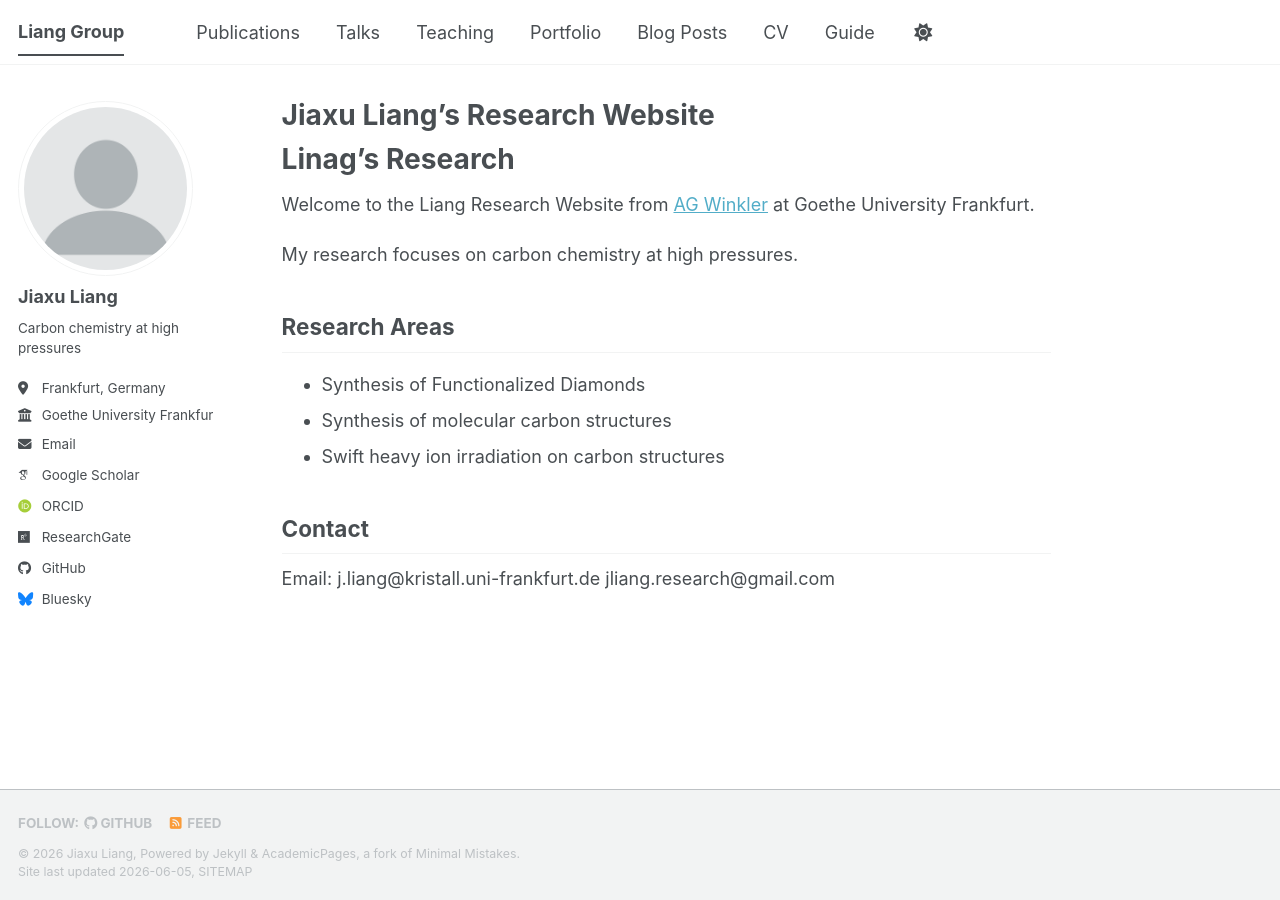
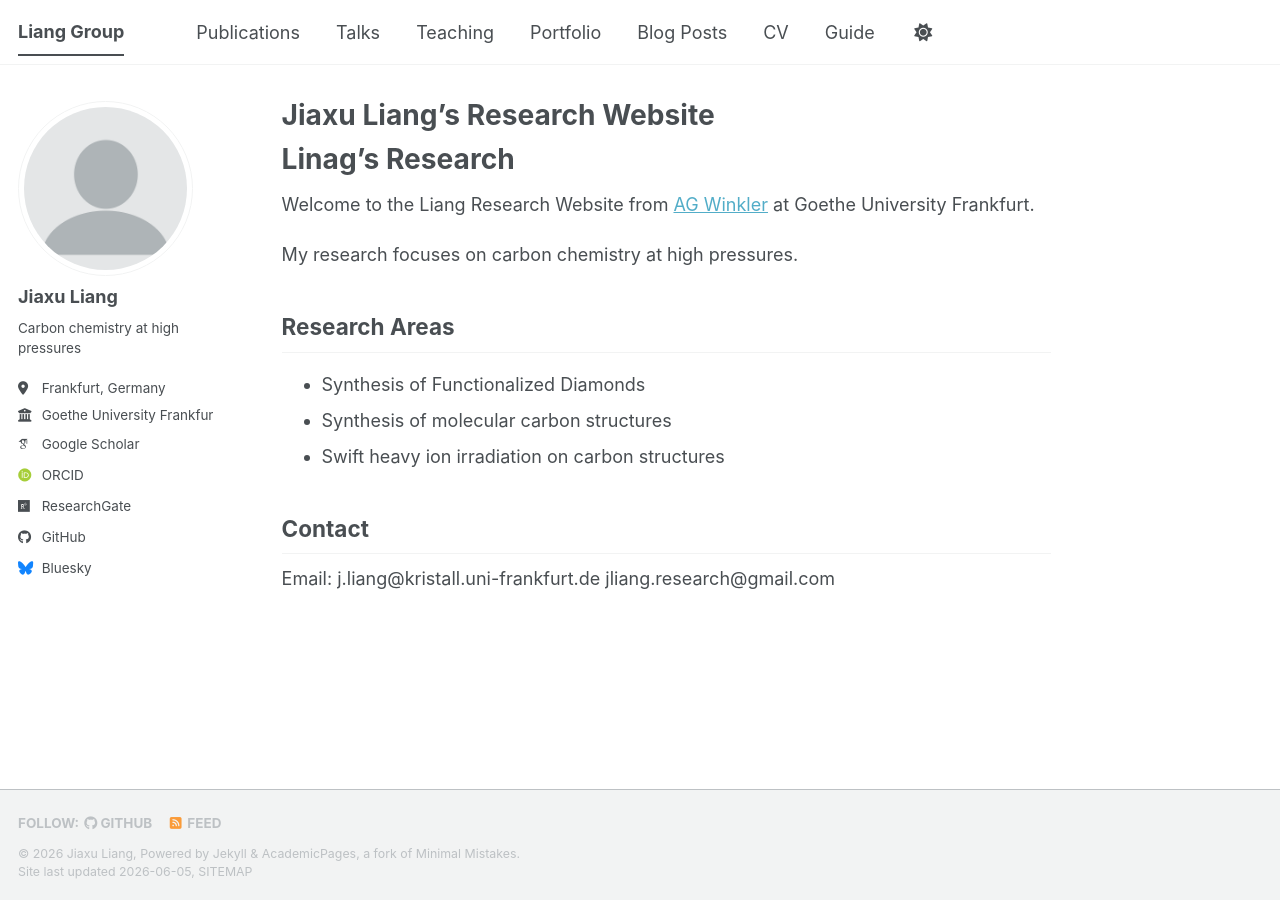
Before and after one commit to liangjiaxu-research/liangjiaxu-research.github.io, a Jekyll site: the page built from _pages/about.md, in a window 1280 px wide. Built offline with Jekyll 4.4.1, drawn with Linux system fonts in a browser that asks for light colours; some web fonts are replaced; a script bundle is joined from its source files by our own code; library files that are not in the unit come from our copies.

Commit message:
Update _config.yml

```diff
--- a/_config.yml
+++ b/_config.yml
@@ -30,7 +30,7 @@ author:
   location         : "Frankfurt, Germany"
   employer         : "Goethe University Frankfurt"
   uri              : # URL
-  email            : "liangjiaxu.research@gmail.com"
+  email            : #"liangjiaxu.research@gmail.com"
 
   # Academic websites
   academia         : # URL
```
